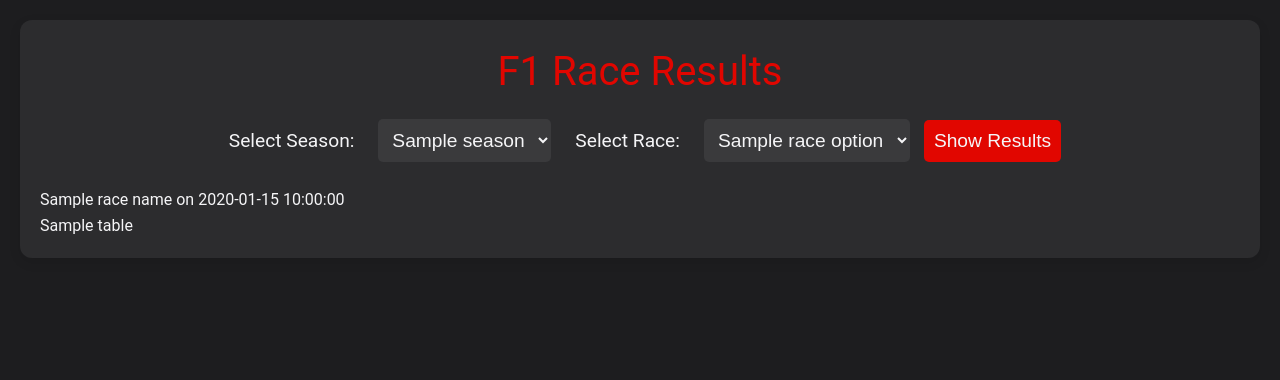
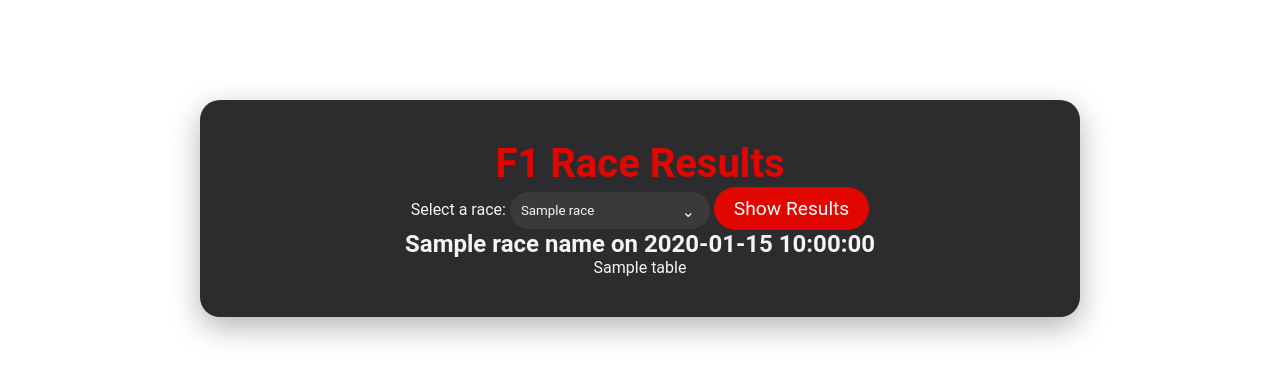
Before and after one commit to utkarshkr13/f1_data_project, a Flask app: template templates/index.html in a window 1280 px wide. Shown: the top 380 px of the page. Run offline with Flask 3, Linux system fonts and the light colour scheme; the template is opened without the code that fills it: most values are stand-ins (such as "Sample title", 1, 10 or a date in 2020).

Commit message:
Refactor app.py and fetch_race_results.py

```diff
--- a/app.py
+++ b/app.py
@@ -1,31 +1,26 @@
 from flask import Flask, render_template, request
 import requests
 import pandas as pd
-from fetch_race_results import fetch_race_results, parse_race_results, fetch_all_races, fetch_all_seasons
+from fetch_race_results import fetch_race_results, parse_race_results, fetch_all_races
 
 app = Flask(__name__)
 
 @app.route('/', methods=['GET', 'POST'])
 def index():
-    seasons = fetch_all_seasons()
-    season_options = []
-    if seasons:
-        season_options = [season['season'] for season in seasons['MRData']['SeasonTable']['Seasons']]
+    season = 2023
+    races = fetch_all_races(season)
+    selected_race = None
+    race_name = None
+    date = None
+    df = None
 
-    selected_season = request.form.get('season', season_options[-1])
-    races = fetch_all_races(selected_season)
-    race_options = []
-    if races:
-        race_options = [(race['round'], race['raceName']) for race in races['MRData']['RaceTable']['Races']]
+    if request.method == 'POST':
+        round = request.form.get('race')
+        data = fetch_race_results(season, round)
+        if data:
+            race_name, date, df = parse_race_results(data)
 
-    selected_round = request.form.get('round', 1)
-    data = fetch_race_results(selected_season, selected_round)
-    race_name, date, df = None, None, None
-    if data:
-        race_name, date, df = parse_race_results(data)
-        df.drop(df.columns[0], axis=1, inplace=True)  # Drop the first column
-
-    return render_template('index.html', race_name=race_name, date=date, tables=[df.to_html(classes='data') if df is not None else None], titles=df.columns.values if df is not None else None, season_options=season_options, selected_season=selected_season, race_options=race_options, selected_round=selected_round)
+    return render_template('index.html', races=races, race_name=race_name, date=date, tables=[df.to_html(classes='data')] if df is not None else None, titles=df.columns.values if df is not None else None)
 
 if __name__ == "__main__":
     app.run(debug=True)
--- /dev/null
+++ b/static/script.js
@@ -0,0 +1,10 @@
+window.addEventListener("load", function () {
+  const loadingScreen = document.getElementById("loading-screen");
+  const content = document.getElementById("content");
+
+  // Simulate loading delay (for demo purposes)
+  setTimeout(() => {
+    loadingScreen.style.display = "none";
+    content.style.display = "block";
+  }, 2000); // Adjust the delay as needed
+});
--- a/static/style.css
+++ b/static/style.css
@@ -1,128 +1,123 @@
-/* Reset some default browser styles */
+/* Reset */
 body,
 h1,
 h2,
-h3,
 p,
-ul,
-ol,
-li,
-table,
-th,
-td {
+form,
+select,
+button {
   margin: 0;
   padding: 0;
-  border: 0;
-  font-size: 100%;
-  font: inherit;
-  vertical-align: baseline;
+  font-family: "Roboto", sans-serif;
+  color: #f5f5f7;
 }
 
-/* Set a base font and background color */
-body {
-  font-family: "Roboto", sans-serif;
+/* Loading screen */
+.loading-screen {
+  position: fixed;
+  top: 0;
+  left: 0;
+  width: 100%;
+  height: 100%;
   background-color: #1d1d1f;
-  color: #f5f5f7;
-  line-height: 1.6;
-  padding: 20px;
+  display: flex;
+  justify-content: center;
+  align-items: center;
+  z-index: 1000;
 }
 
-/* Style the main container */
-.container {
-  max-width: 1200px;
-  margin: 0 auto;
-  padding: 20px;
-  background: #2c2c2e;
-  box-shadow: 0 4px 12px rgba(0, 0, 0, 0.1);
-  border-radius: 12px;
+.f1-loader {
+  border: 10px solid #3a3a3c;
+  border-radius: 50%;
+  border-top: 10px solid #e10600;
+  width: 60px;
+  height: 60px;
+  animation: spin 1.5s linear infinite;
 }
 
-/* Style the header */
-header {
-  text-align: center;
-  margin-bottom: 20px;
+@keyframes spin {
+  0% {
+    transform: rotate(0deg);
+  }
+  100% {
+    transform: rotate(360deg);
+  }
 }
 
+/* Main content */
+.container {
+  display: none;
+  padding: 40px;
+  background-color: #2c2c2e;
+  border-radius: 20px;
+  box-shadow: 0 10px 30px rgba(0, 0, 0, 0.3);
+  max-width: 800px;
+  margin: 100px auto;
+  text-align: center;
+}
+
+/* Header */
 header h1 {
   font-size: 2.5em;
-  margin-bottom: 10px;
   color: #e10600; /* F1 Red */
 }
 
-header form {
-  margin-bottom: 20px;
+/* Select Menu */
+.select-container {
+  position: relative;
+  display: inline-block;
+  width: 200px;
 }
 
-header label,
-header select,
-header button {
-  font-size: 1.2em;
-  margin: 5px;
+select {
+  width: 100%;
   padding: 10px;
-  border-radius: 5px;
-  border: none;
+  border-radius: 30px;
+  background-color: #3a3a3c;
+  color: #f5f5f7;
+  appearance: none;
+  border: 1px solid #3a3a3c;
+  outline: none;
+  transition: background 0.3s;
 }
 
-header select {
-  background-color: #3a3a3c;
+.select-container::after {
+  content: "⌄";
+  position: absolute;
+  top: 50%;
+  right: 15px;
+  transform: translateY(-50%);
+  pointer-events: none;
   color: #f5f5f7;
 }
 
-header button {
+/* Button Animation */
+.animated-button {
+  padding: 10px 20px;
+  border-radius: 30px;
   background-color: #e10600;
-  color: #f5f5f7;
+  color: #fff;
+  border: none;
   cursor: pointer;
+  font-size: 1.2em;
+  transition: all 0.3s ease;
 }
 
-header button:hover {
+.animated-button:hover {
   background-color: #ff3b30;
+  transform: translateY(-5px);
+  box-shadow: 0px 8px 15px rgba(0, 0, 0, 0.2);
 }
 
-/* Style the table */
-table {
-  width: 100%;
-  border-collapse: collapse;
-  margin-bottom: 20px;
-}
-
-table th,
-table td {
-  padding: 12px;
-  border: 1px solid #3a3a3c;
-  text-align: left;
-}
-
-table th {
-  background-color: #3a3a3c;
-  font-weight: bold;
-}
-
-table tr:nth-child(even) {
-  background-color: #2c2c2e;
-}
-
-/* Add some responsive design */
+/* Responsive */
 @media (max-width: 768px) {
-  body {
-    padding: 10px;
-  }
-
-  .container {
-    padding: 10px;
-  }
-
   header h1 {
     font-size: 2em;
   }
-
-  header label,
-  header select,
-  header button {
-    font-size: 1em;
+  .select-container {
+    width: 100%;
   }
-
-  table th,
-  table td {
-    padding: 8px;
+  .container {
+    padding: 20px;
   }
 }
--- a/templates/index.html
+++ b/templates/index.html
@@ -1,39 +1,38 @@
 <!DOCTYPE html>
-<html lang="en">
+<html>
   <head>
-    <meta charset="UTF-8">
-    <meta name="viewport" content="width=device-width, initial-scale=1.0">
     <title>F1 Race Results</title>
-    <link rel="stylesheet" type="text/css" href="{{ url_for('static', filename='style.css') }}">
+    <link
+      rel="stylesheet"
+      type="text/css"
+      href="{{ url_for('static', filename='style.css') }}"
+    />
+    <script src="{{ url_for('static', filename='script.js') }}"></script>
   </head>
   <body>
-    <div class="container">
+    <div class="loading-screen" id="loading-screen">
+      <div class="f1-loader"></div>
+    </div>
+
+    <div class="container" id="content" style="display: none">
       <header>
         <h1>F1 Race Results</h1>
-            <form method="POST">
-                <label for="season">Select Season:</label>
-                <select name="season" id="season" onchange="this.form.submit()">
-                    {% for season in season_options %}
-                        <option value="{{ season }}" {% if season == selected_season %}selected{% endif %}>{{ season }}</option>
+        <form method="post">
+          <label for="race">Select a race:</label>
+          <div class="select-container">
+            <select name="race" id="race">
+              {% for round, race_name in races %}
+              <option value="{{ round }}">{{ race_name }}</option>
               {% endfor %}
             </select>
-                <label for="round">Select Race:</label>
-                <select name="round" id="round">
-                    {% for round, race_name in race_options %}
-                        <option value="{{ round }}" {% if round == selected_round %}selected{% endif %}>{{ race_name }}</option>
-                    {% endfor %}
-                </select>
-                <button type="submit">Show Results</button>
+          </div>
+          <button type="submit" class="animated-button">Show Results</button>
         </form>
       </header>
-        <section>
+
       {% if race_name and date %}
       <h2>{{ race_name }} on {{ date }}</h2>
-                {% for table in tables %}
-                    {{ table|safe }}
-                {% endfor %}
-            {% endif %}
-        </section>
+      {% for table in tables %} {{ table|safe }} {% endfor %} {% endif %}
     </div>
   </body>
 </html>
```
Also changed, not shown: fetch_race_results.py (+0 -19 lines), f1_car.png (added). Lines whose indentation alone changed are shown as unchanged.
